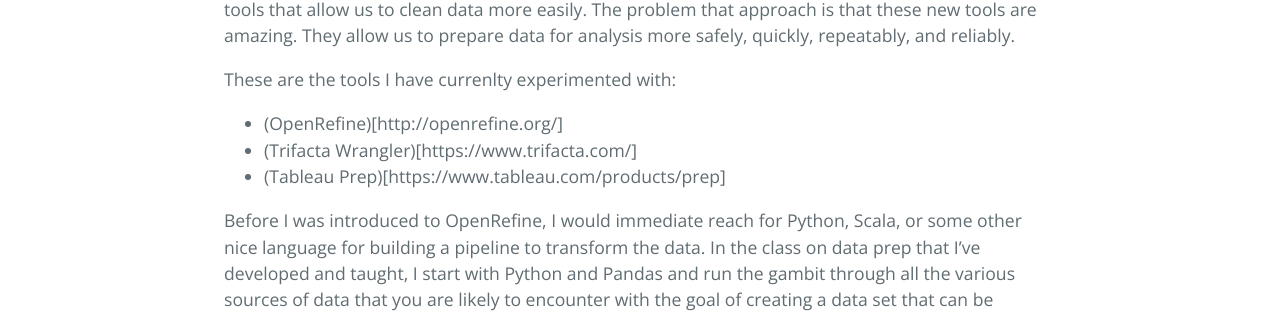
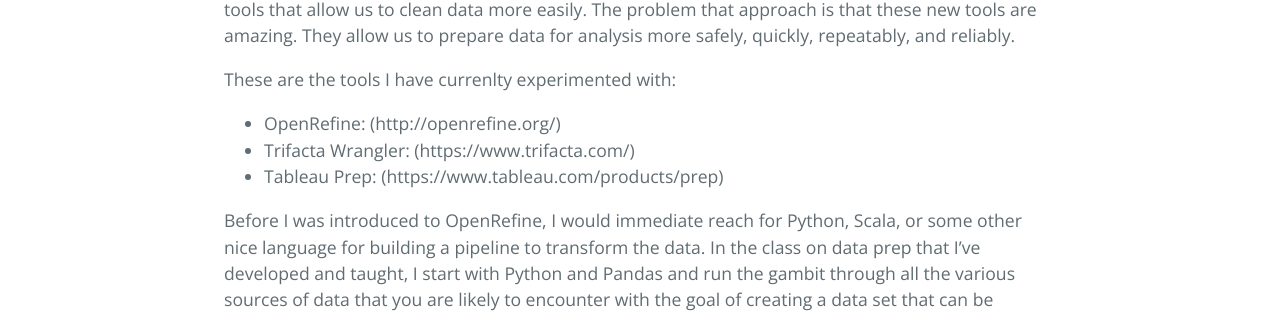
Before and after one commit to donalus/donalus.github.io, a Jekyll site: the page built from _posts/2018-05-02-wealth-of-data-cleaning-tools.markdown, in a window 1280 px wide. Shown: the part 315-628 px from the top of the page. Built offline with Jekyll 4.4.1, drawn with Linux system fonts in a browser that asks for light colours.

```diff
--- a/_posts/2018-05-02-wealth-of-data-cleaning-tools.markdown
+++ b/_posts/2018-05-02-wealth-of-data-cleaning-tools.markdown
@@ -11,9 +11,9 @@ that these new tools are amazing. They allow us to prepare data for analysis mor
 quickly, repeatably, and reliably.
 
 These are the tools I have currenlty experimented with:
-* (OpenRefine)[http://openrefine.org/]
-* (Trifacta Wrangler)[https://www.trifacta.com/]
-* (Tableau Prep)[https://www.tableau.com/products/prep]
+* OpenRefine: (http://openrefine.org/)
+* Trifacta Wrangler: (https://www.trifacta.com/)
+* Tableau Prep: (https://www.tableau.com/products/prep)
 
 Before I was introduced to OpenRefine, I would immediate reach for Python, Scala, or
 some other nice language for building a pipeline to transform the data. In the class
```
